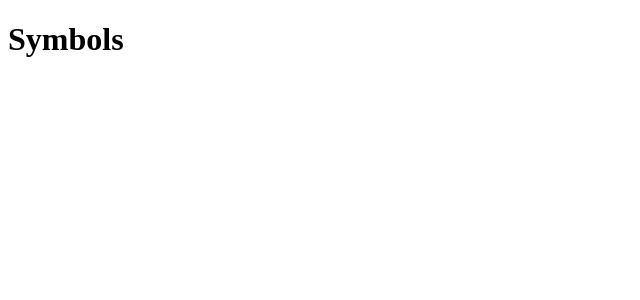
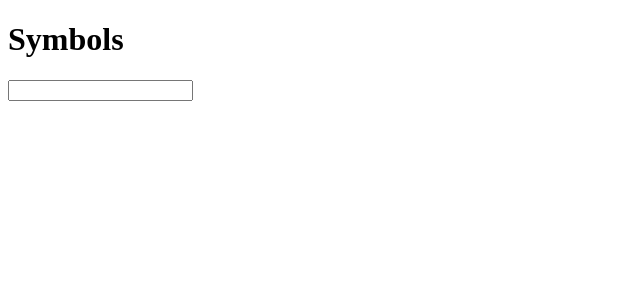
Before and after one commit to louis-young/symbols, a React (Create React App) app: page / in a window 1280 px wide. Shown: the top 300 px of the page, without its empty margins (0-640 px from the left). Built offline with nearby package versions, Linux system fonts and the light colour scheme.

Commit message:
Build `Search` component

```diff
--- a/src/App.tsx
+++ b/src/App.tsx
@@ -1,9 +1,16 @@
+import { useState } from "react";
 import { Header } from "./components/Header";
 
 export const App = () => {
+  const [searchQuery, setSearchQuery] = useState("");
+
+  const onSearchQueryChange = (newSearchQuery: string) => {
+    setSearchQuery(newSearchQuery);
+  };
+
   return (
     <>
-      <Header />
+      <Header searchQuery={searchQuery} onSearchQueryChange={onSearchQueryChange} />
     </>
   );
 };
--- a/src/components/Header/index.tsx
+++ b/src/components/Header/index.tsx
@@ -1,9 +1,12 @@
 import { Logo } from "../Logo";
+import { Search } from "../Search";
+import type { HeaderProps } from "./types";
 
-export const Header = () => {
+export const Header = ({ searchQuery, onSearchQueryChange }: HeaderProps) => {
   return (
     <header>
       <Logo />
+      <Search searchQuery={searchQuery} onSearchQueryChange={onSearchQueryChange} />
     </header>
   );
 };
--- /dev/null
+++ b/src/components/Header/types.ts
@@ -0,0 +1,4 @@
+export interface HeaderProps {
+  searchQuery: string;
+  onSearchQueryChange: (newSearchQuery: string) => void;
+}
--- /dev/null
+++ b/src/components/Search/index.tsx
@@ -0,0 +1,15 @@
+import type { ChangeEvent } from "react";
+import type { SearchProps } from "./types";
+
+export const Search = ({ searchQuery, onSearchQueryChange }: SearchProps) => {
+  const handleChange = (event: ChangeEvent<HTMLInputElement>) => {
+    const { value: newSearchQuery } = event.target;
+
+    onSearchQueryChange(newSearchQuery);
+  };
+  return (
+    <form>
+      <input type="text" name="search" required value={searchQuery} onChange={handleChange} />
+    </form>
+  );
+};
--- /dev/null
+++ b/src/components/Search/types.ts
@@ -0,0 +1,4 @@
+export interface SearchProps {
+  searchQuery: string;
+  onSearchQueryChange: (newSearchQuery: string) => void;
+}
```
Also changed, not shown: 1 other file (tests, documents, lock files or other folders).
